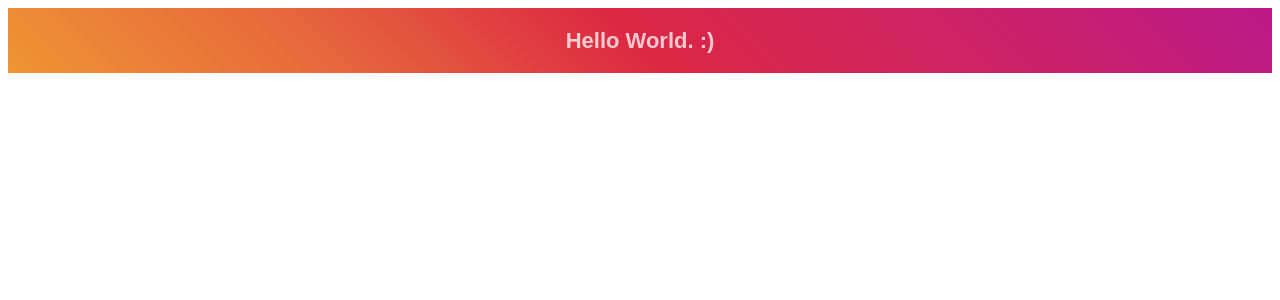
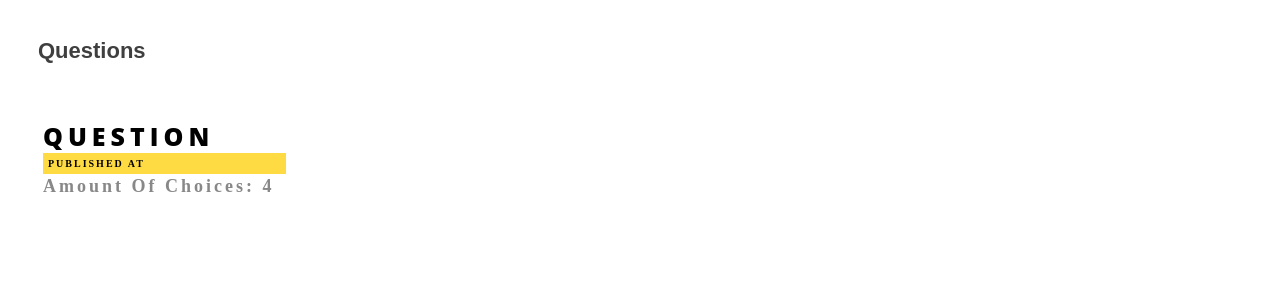
Before and after one commit to Miloupost1988/polls-api, a React app: page / in a window 1280 px wide. Shown: the top 300 px of the page. Built offline with nearby package versions, Linux system fonts and the light colour scheme.

Commit message:
add minimal representational question component with hardcoded data

```diff
--- a/src/components/App.js
+++ b/src/components/App.js
@@ -1,24 +1,16 @@
 import styled from 'styled-components';
-import React from 'react';
+import React, { Component } from 'react';
 import PropTypes from 'prop-types';
-import helloWorld from 'modules/hello.module';
+import Questions from './Questions';
 
 const Wrapper = styled.div`
   padding: 5px;
-  background: linear-gradient(
-    45deg,
-    #f09433 0%,
-    #e6683c 25%,
-    #dc2743 50%,
-    #cc2366 75%,
-    #bc1888 100%
-  );
 `;
 
-const Title = styled.h1`
+const Header = styled.h1`
   font-size: 22px;
-  text-align: center;
-  color: white;
+  margin: 25px;
+  text-align: left;
   opacity: 0.75;
   font-family: Arial;
   transition: all 0.35s ease-in;
@@ -29,17 +21,33 @@ const Title = styled.h1`
   }
 `;
 
-const App = ({ text }) => (
-  <Wrapper>
-    <Title>{`${text} :)`}</Title>
-  </Wrapper>
-);
+const QuestionsWrapper = styled.section`
+  display: flex;
+  flex-direction: row;
+  justify-content: space-between;
+  padding: 20px;
+  flex-wrap: wrap;
+`;
+
+class App extends Component {
+  constructor() {
+    super();
+  }
+
+  render() {
+
+    return (
+      <Wrapper>
+        <Header>{'Questions'}</Header>
+          <QuestionsWrapper>
+            <Questions />
+          </QuestionsWrapper>
+      </Wrapper>
+    );
+  }
+}
 
 App.propTypes = {
-  text: PropTypes.string.isRequired,
 };
 
-export default function() {
-  const result = helloWorld();
-  return <App text={result} />;
-}
+export default App;
--- /dev/null
+++ b/src/components/Questions.js
@@ -0,0 +1,63 @@
+import React from 'react';
+import styled from 'styled-components';
+import propTypes from 'prop-types';
+
+const QuestionWrapper = styled.div`
+  display: flex;
+  flex-direction: column;
+  justify-content: space-between;
+  width: 20%;
+  margin: 10px 10px 50px 10px;
+  &:hover {
+    opacity: 1;
+    cursor: pointer;
+    transform: scale(1.05);
+  }
+`;
+
+const QuestionHeader = styled.div`
+  font-family: 'Open Sans', sans-serif;
+  font-weight: 800;
+  text-transform: uppercase;
+  font-size: 25px;
+  word-spacing: 0;
+  letter-spacing: 5px;
+`;
+
+const PublishedAt = styled.div`
+  font-weight: bold;
+  text-transform: uppercase;
+  background: #ffdb43;
+  font-size: 10px;
+  letter-spacing: 2px;
+  padding: 5px;
+`;
+
+const Choices = styled.div`
+  line-height: 25px;
+  letter-spacing: 3px;
+  font-family: 'Gentium Basic', serif;
+  font-size: 18px;
+  color: #888;
+  font-weight: 800;
+`;
+
+const Questions = () => {
+
+  return (
+    <QuestionWrapper>
+      <QuestionHeader>
+        Question
+      </QuestionHeader>
+      <PublishedAt>Published At</PublishedAt>
+      <Choices>
+        Amount Of Choices: 4
+      </Choices>
+    </QuestionWrapper>
+  );
+};
+
+Questions.propTypes = {
+};
+
+export default Questions;
```
